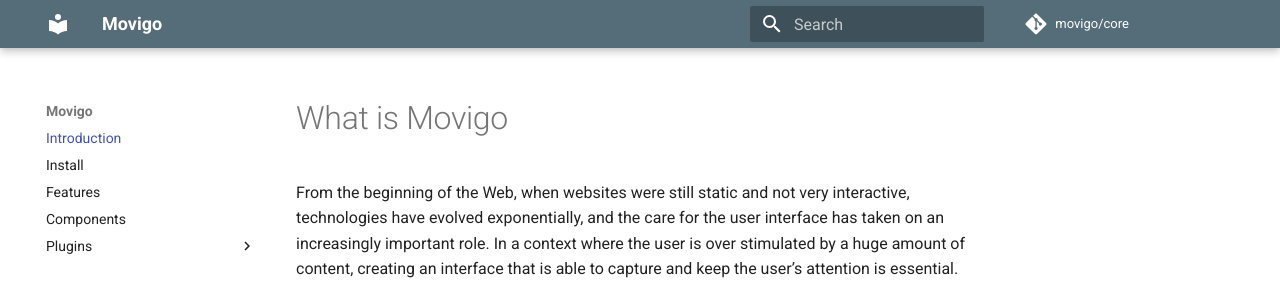
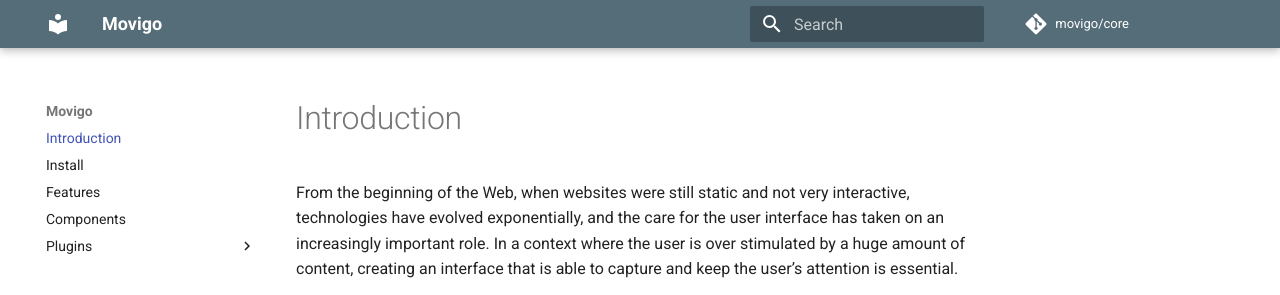
Before and after one commit to movigo/core, an MkDocs documentation site: the page built from docs/index.md, in a window 1280 px wide and 1318 px high. Shown: the top 295 px of the window. Built offline with MkDocs 1.6.1 and Material for MkDocs 9.7.7, drawn with Linux system fonts in a browser that asks for light colours; comment, search, counter and statistics services are not loaded.

Commit message:
[docs] update introduction header

```diff
--- a/docs/index.md
+++ b/docs/index.md
@@ -1,4 +1,4 @@
-# What is Movigo
+# Introduction
 
 From the beginning of the Web, when websites were still static and not very interactive, technologies have evolved exponentially, and the care for the user interface has taken on an increasingly important role. In a context where the user is over stimulated by a huge amount of content, creating an interface that is able to capture and keep the user’s attention is essential.
 
```
